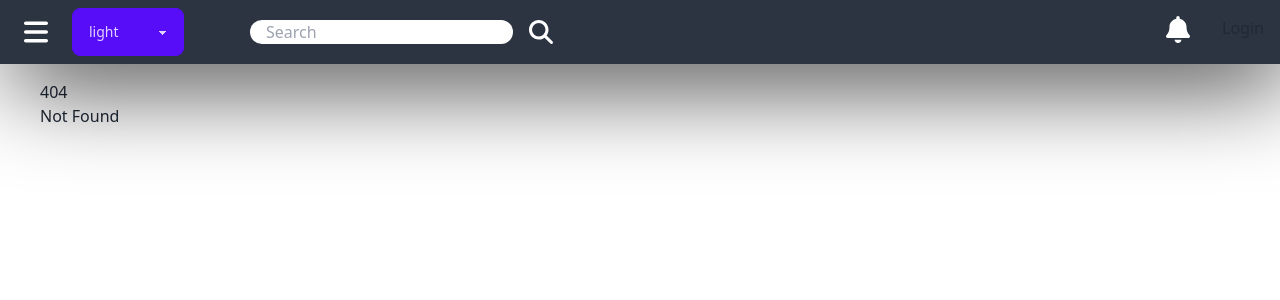
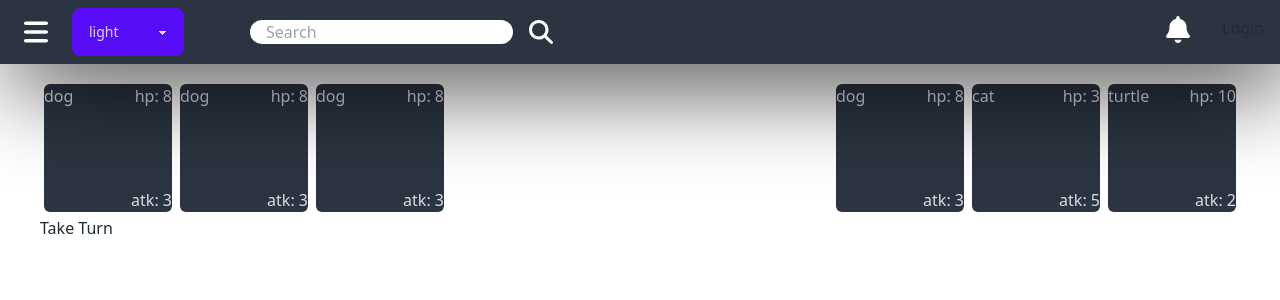
Before and after one commit to artesgo/yt-for-me, a SvelteKit app: page /battler in a window 1280 px wide. Before the commit this address had no page. Shown: the top 300 px of the page. Built offline with nearby package versions, Linux system fonts and the light colour scheme.

Commit message:
fix: battler

```diff
--- /dev/null
+++ b/src/lib/battler/character.ts
@@ -0,0 +1,5 @@
+export interface Character {
+    attack: number;
+    health: number;
+    name: string;
+}
--- /dev/null
+++ b/src/lib/battler/characters.svelte
@@ -0,0 +1,42 @@
+<script lang="ts">
+    import type { Character } from "./character";
+
+    export let characters: Character[] = [];
+    export let reverse = false;
+</script>
+
+<div class="flex justify-end" class:reverse={reverse}>
+    <!-- we need to display the characters -->
+    {#each characters as character}
+        <div class="bg-neutral rounded-md text-neutral-content character">
+            <span class="portrait">{character.name}</span>
+            <span class="hp">hp: {character.health}</span>
+            <span class="atk">atk: {character.attack}</span>
+        </div>
+    {/each}
+</div>
+
+<style>
+    .character {
+        position: relative;
+        width: 128px;
+        height: 128px;
+        margin: 4px;
+    }
+
+    .hp {
+        position: absolute;
+        top: 0;
+        right: 0;
+    }
+
+    .atk {
+        position: absolute;
+        bottom: 0;
+        right: 0;
+    }
+
+    .reverse {
+        flex-direction: row-reverse;
+    }
+</style>
--- /dev/null
+++ b/src/routes/battler/+page.svelte
@@ -0,0 +1,49 @@
+<script lang="ts">
+    import type { Character } from "$lib/battler/character";
+    import Characters from "$lib/battler/characters.svelte";
+
+    let player1: Character[] = [
+        { attack: 3, health: 8, name: 'dog' },
+        { attack: 3, health: 8, name: 'dog' },
+        { attack: 3, health: 8, name: 'dog' },
+    ];
+    let player2: Character[] = [
+        { attack: 3, health: 8, name: 'dog' },
+        { attack: 5, health: 3, name: 'cat' },
+        { attack: 2, health: 10, name: 'turtle' },
+    ];
+
+    let turnTimer = 2;
+
+    // each player attacks the other
+    function takeTurn() {
+        player1 = attack(player1, player2);
+        player2 = attack(player2, player1);
+        player1 = cleanup(player1);
+        player2 = cleanup(player2);
+    }
+
+    // perform attacks from p1 to p2
+    function attack(p1: Character[], p2: Character[]) {
+        const [firstP1, ...otherP1] = p1;
+        const [firstP2] = p2;
+
+        // update p1 with the attack from p2
+        firstP1.health -= firstP2.attack;
+
+        // this is a quirk where we create a new array to update the data
+        return [firstP1, ...otherP1];
+    }
+
+    // cleanup dead characters after turn
+    function cleanup(players: Character[]) {
+        return players.filter(player => player.health > 0);
+    }
+</script>
+
+<div class="flex justify-between">
+    <Characters characters={player1} reverse={true} />
+    <Characters characters={player2} />
+</div>
+
+<button on:click={takeTurn}>Take Turn</button>
```
